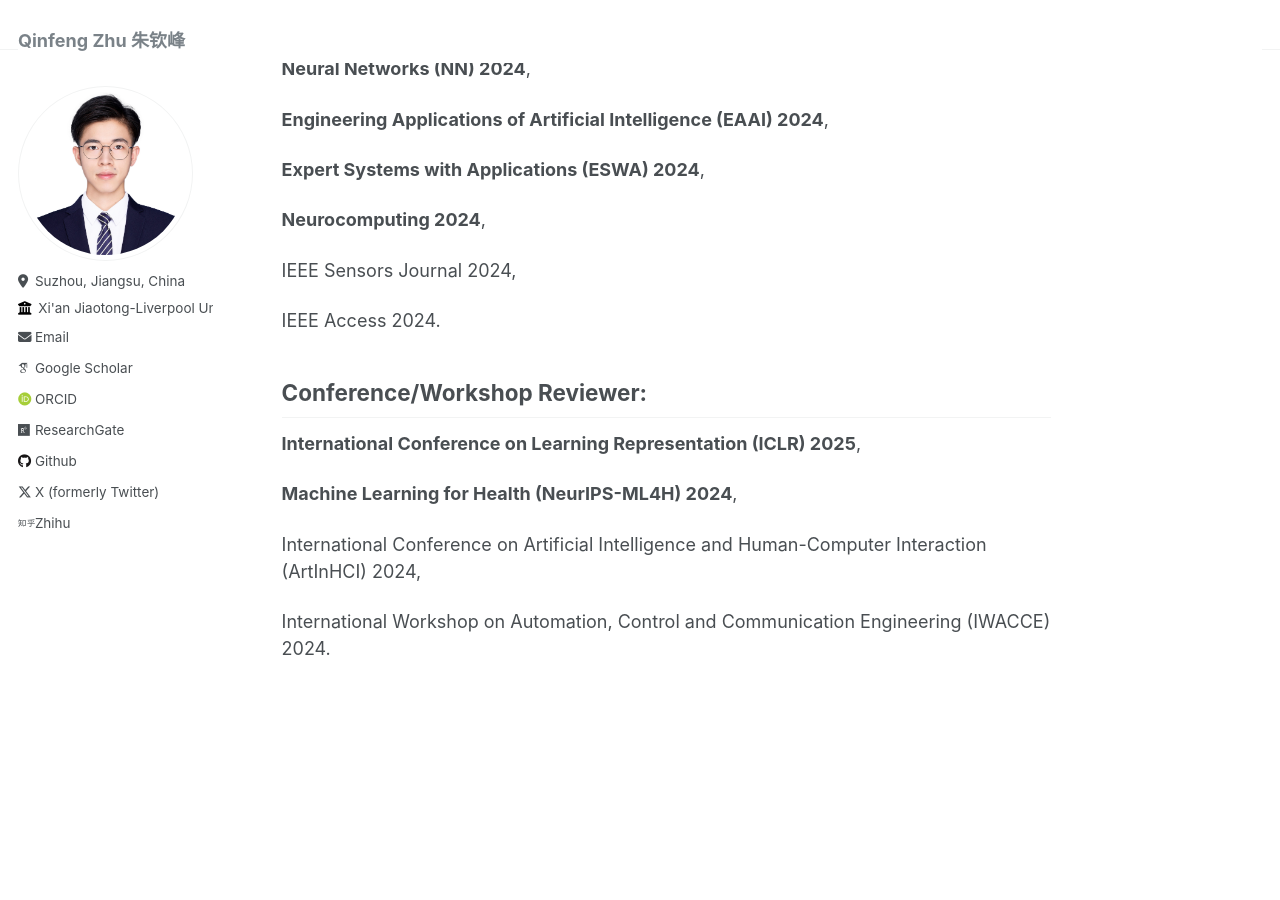
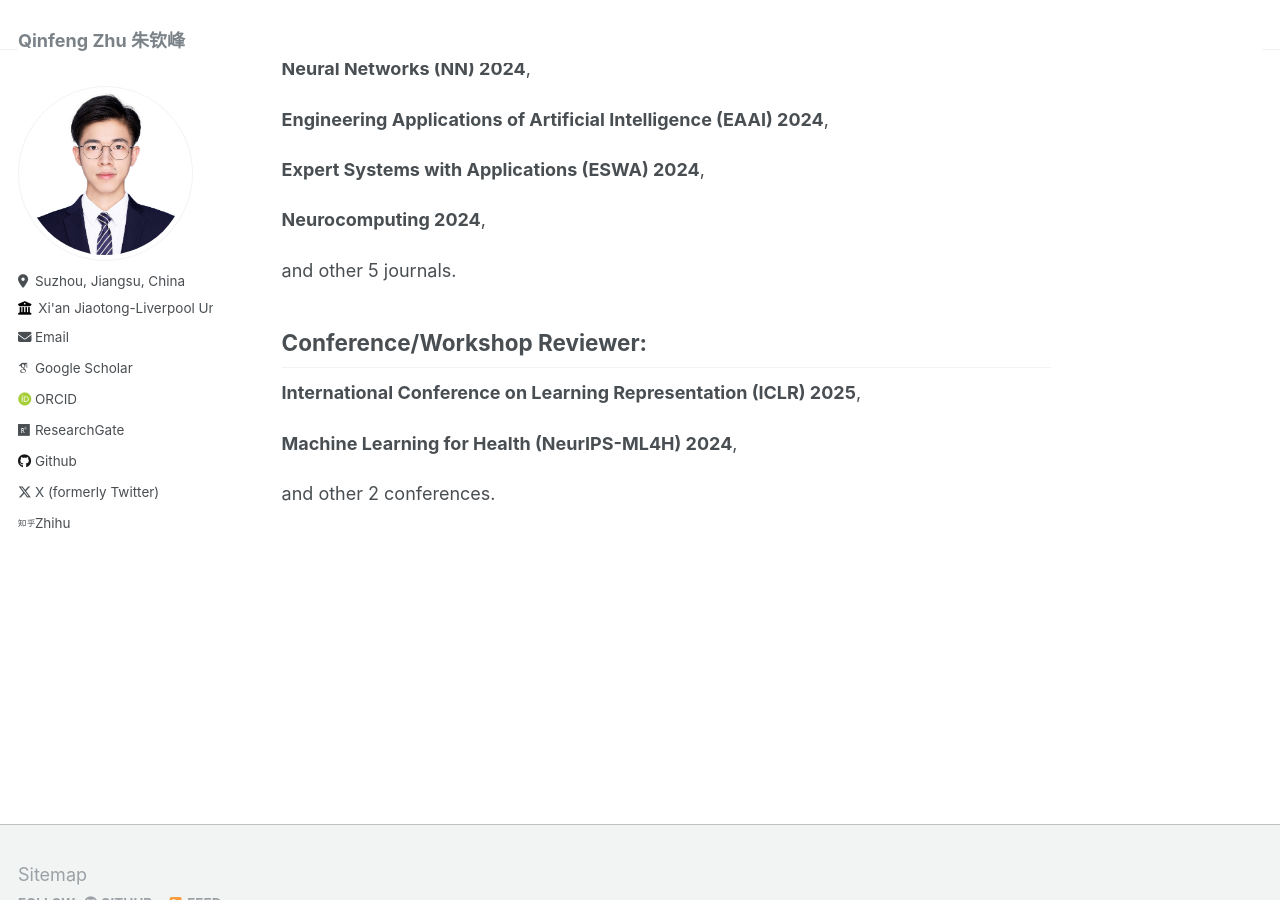
Before and after one commit to zhuqinfeng1999/zhuqinfeng1999.github.io, a Jekyll site: the page built from _pages/about.md, in a window 1280 px wide and 900 px high, scrolled down 1899 px. Built offline with Jekyll 4.4.1, drawn with Linux system fonts in a browser that asks for light colours; some web fonts are replaced.

Commit message:
Update about.md

```diff
--- a/_pages/about.md
+++ b/_pages/about.md
@@ -174,9 +174,7 @@ My research interests mainly lie on deep learning, especially in remote sensing,
 
 **Neurocomputing 2024**,
 
-IEEE Sensors Journal 2024,
-
-IEEE Access 2024.
+and other 5 journals.
 
 <h2><strong>Conference/Workshop Reviewer</strong>:</h2>
 
@@ -184,8 +182,6 @@ IEEE Access 2024.
 
 **Machine Learning for Health (NeurIPS-ML4H) 2024**,
 
-International Conference on Artificial Intelligence and Human-Computer Interaction (ArtInHCI) 2024,
-
-International Workshop on Automation, Control and Communication Engineering (IWACCE) 2024.
+and other 2 conferences.
 
 <br>
```
